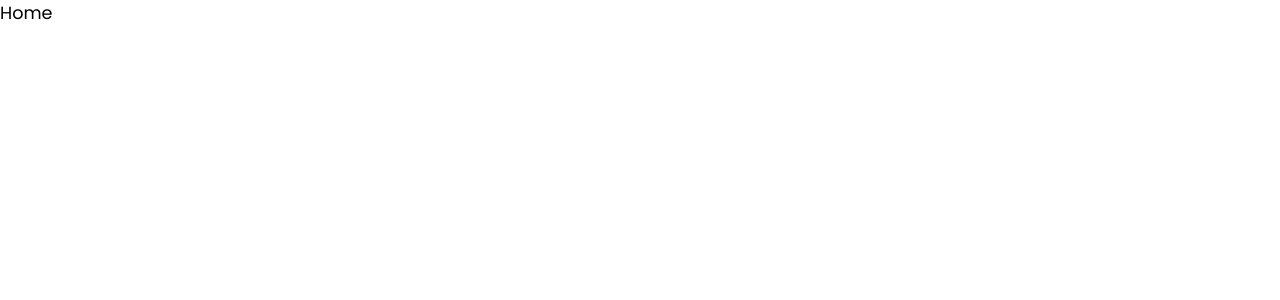
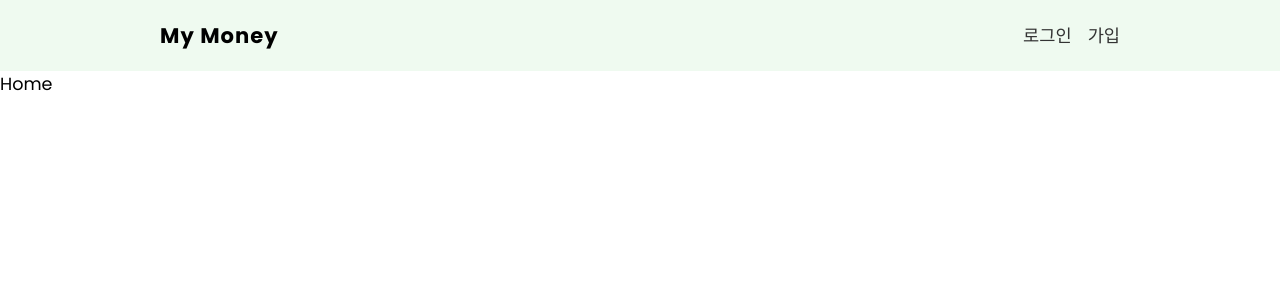
Before and after one commit to KaengEE/React-my-money, a React (Vite) app: page / in a window 1280 px wide. Shown: the top 300 px of the page. Built offline with nearby package versions, Linux system fonts and the light colour scheme.

Commit message:
네브바 추가 및 CSS모듈 적용

```diff
--- a/src/App.jsx
+++ b/src/App.jsx
@@ -2,11 +2,13 @@
 import Home from "./pages/Home";
 import Login from "./pages/login/Login";
 import Signup from "./pages/signup/Signup";
+import Navbar from "./components/Navbar";
 
 function App() {
   return (
     <div className="App">
       <BrowserRouter>
+        <Navbar />
         <Routes>
           <Route path="/" element={<Home />} />
           <Route path="/login" element={<Login />} />
--- /dev/null
+++ b/src/components/Navbar.jsx
@@ -0,0 +1,20 @@
+import { Link } from "react-router-dom";
+//CSS모듈사용시 CSS클래스가 다른 컴포넌트에도 적용되는 것을 방지
+import styles from "./Navbar.module.css";
+
+export default function Navbar() {
+  return (
+    <nav className={styles.navbar}>
+      <ul>
+        <li className={styles.title}>My Money</li>
+
+        <li>
+          <Link to="/login">로그인</Link>
+        </li>
+        <li>
+          <Link to="/signup">가입</Link>
+        </li>
+      </ul>
+    </nav>
+  );
+}
--- /dev/null
+++ b/src/components/Navbar.module.css
@@ -0,0 +1,27 @@
+/* navbar styles */
+.navbar {
+	width: 100%;
+	background: #effaf0;
+	padding: 20px 10px;
+	box-sizing: border-box;
+}
+.navbar ul {
+	display: flex;
+	margin: 0 auto;
+	max-width: 960px;
+	align-items: center;
+}
+.title {
+	margin-right: auto;
+	font-weight: bold;
+	letter-spacing: 1px;
+	font-size: 1.2em;
+}
+.navbar button,
+.navbar a {
+	margin-left: 16px;
+}
+.navbar a {
+	color: #333;
+	text-decoration: none;
+}
```
